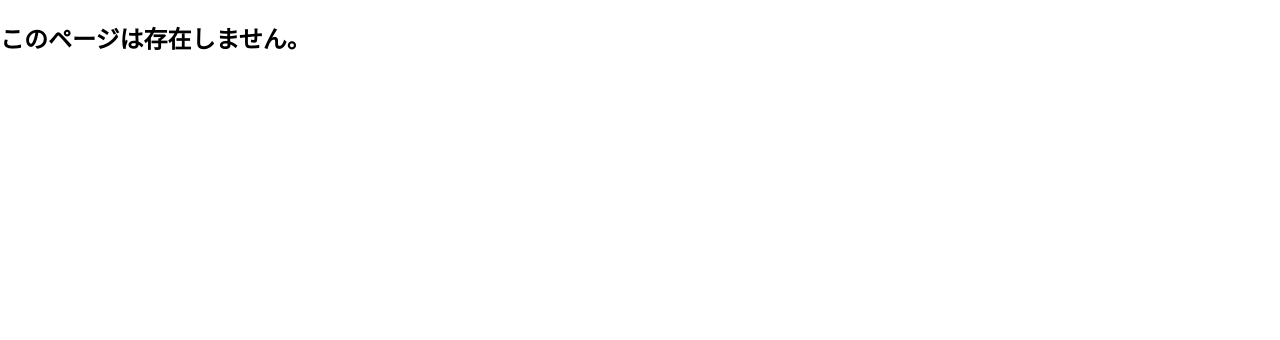
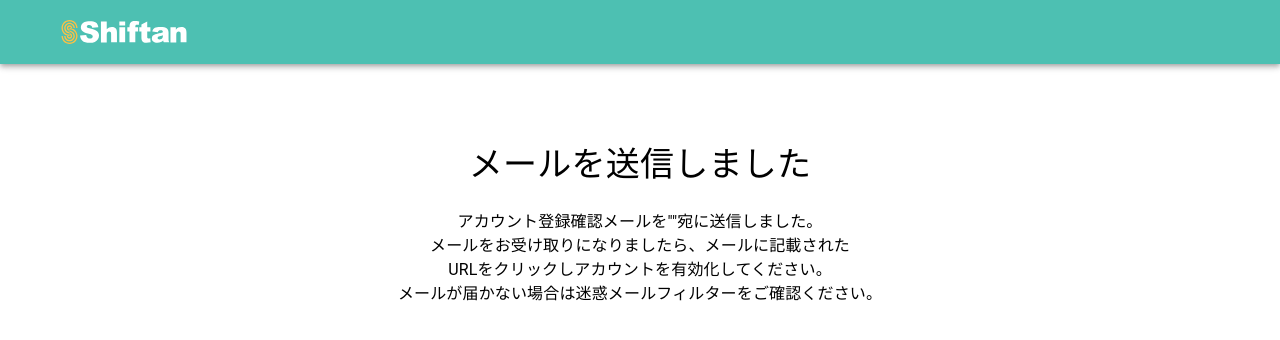
Before and after one commit to nineteen2021/shiftan-v2, a React (Create React App) app in the folder node/django_front/: page /finishRegister in a window 1280 px wide. Shown: the top 340 px of the page. Built offline with nearby package versions, Linux system fonts and the light colour scheme; no server answers.

Commit message:
アカウント登録後に確認メールの案内が表示されるように

```diff
--- a/node/django_front/src/App.js
+++ b/node/django_front/src/App.js
@@ -30,6 +30,7 @@ import JoinStore from './components/partTime/JoinStore';
 import ChangePassword from './components/function/ChangePassword';
 import Management from './components/store/Management';
 import ShiftTable from './components/function/ShiftTable';
+import FinishRegister from './components/function/FinishRegister';
 
 
 const App = () => {
@@ -46,6 +47,7 @@ const App = () => {
           <Route path="partTimeRegister" element={<PartTimeRegister />} />
           <Route path="sentPasswordMail" element={<SentPasswordMail />} />
           <Route path="passwordSentMail" element={<PasswordSentMail />} />
+          <Route path="finishRegister" element={<FinishRegister />} />
           <Route path="resetPassword" element={<ResetPassword />} /> {/*メールから飛ぶリンクのため未実装*/}
           <Route path="finishResetPassword" element={<FinishResetPassword />} />
 
--- /dev/null
+++ b/node/django_front/src/components/function/FinishRegister.jsx
@@ -0,0 +1,23 @@
+import * as React from 'react';
+import Typography from '@mui/material/Typography';
+import SimpleNavbar from './SimpleNavbar';
+import { useLocation } from "react-router-dom"
+
+
+export default function FinishRegister(props) {
+    const search = useLocation().search;
+    const query2 = new URLSearchParams(search);
+    return (
+        <>
+        <SimpleNavbar />
+            <Typography sx={{mt: 10, mb: 3}} variant="h4" gutterBottom align="center">
+                メールを送信しました
+            </Typography>
+            <Typography variant="body1" gutterBottom align="center">
+                アカウント登録確認メールを"{query2.get('email')}"宛に送信しました。
+                <br />メールをお受け取りになりましたら、メールに記載された<br />URLをクリックしアカウントを有効化してください。
+                <br />メールが届かない場合は迷惑メールフィルターをご確認ください。
+            </Typography>
+        </>
+    )
+}
--- a/node/django_front/src/components/partTime/PartTimeRegister.jsx
+++ b/node/django_front/src/components/partTime/PartTimeRegister.jsx
@@ -12,6 +12,7 @@ import Typography from '@mui/material/Typography';
 import Container from '@mui/material/Container';
 import SimpleNavbar from '../function/SimpleNavbar';
 import { Link as routerLink } from 'react-router-dom';
+import { useNavigate } from "react-router-dom"
 import Dialog from '@mui/material/Dialog';
 import DialogActions from '@mui/material/DialogActions';
 import DialogContent from '@mui/material/DialogContent';
@@ -33,6 +34,7 @@ function Copyright(props) {
 }
 
 export default function PartTimeRegister() {
+  const navigate = useNavigate()
   const handleSubmit = (event) => {
     event.preventDefault();
     const data = new FormData(event.currentTarget);
@@ -264,6 +266,7 @@ export default function PartTimeRegister() {
               onClick={() => {
                 if(formValidation()){
                 changeData();
+                navigate("/finishRegister?email="+email);
               }}}
               sx={{ mt: 3, mb: 2 }}
               disabled={ !accept }
--- a/node/django_front/src/components/store/Register.jsx
+++ b/node/django_front/src/components/store/Register.jsx
@@ -14,6 +14,7 @@ import Container from '@mui/material/Container';
 import SimpleNavbar from '../function/SimpleNavbar';
 import lightGreen from '@mui/material/colors/lightGreen';
 import { Link as routerLink } from 'react-router-dom'
+import { useNavigate } from "react-router-dom"
 import Dialog from '@mui/material/Dialog';
 import DialogActions from '@mui/material/DialogActions';
 import DialogContent from '@mui/material/DialogContent';
@@ -36,6 +37,7 @@ function Copyright(props) {
 
 
 export default function Register() {
+  const navigate = useNavigate()
   const handleSubmit = (event) => {
     event.preventDefault();
     const data = new FormData(event.currentTarget);
@@ -280,6 +282,7 @@ export default function Register() {
               onClick={() => {
                 if(formValidation()){
                 changeData();
+                navigate("/finishRegister?email="+email);
               }}}
               sx={{ mt: 3, mb: 2 }}
               disabled={ !accept }
```
